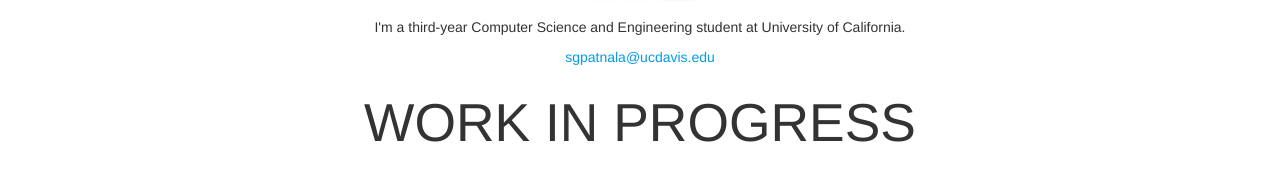
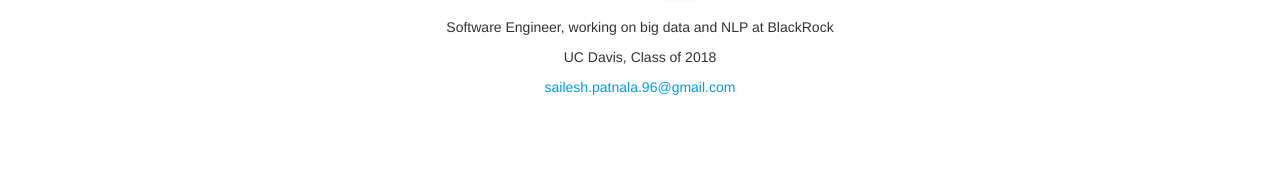
Before and after one commit to saileshpatnala/saileshpatnala.github.io, a plain HTML site: page index.html in a window 1280 px wide. Shown: the part 433-614 px from the top of the page. Drawn offline with nearby package versions, Linux system fonts and the light colour scheme.

Commit message:
Update index.html

```diff
--- a/index.html
+++ b/index.html
@@ -33,9 +33,9 @@
         </a>
       </div>
       <div class="center">
-        <p>I'm a third-year Computer Science and Engineering student at University of California.</p>
-        <a href="mailto:sgpatnala@ucdavis.edu">sgpatnala@ucdavis.edu</a>
-        <h2>WORK IN PROGRESS</h2>
+        <p>Software Engineer, working on big data and NLP at BlackRock</p>
+        <p>UC Davis, Class of 2018</p>
+        <a href="mailto:sailesh.patnala.96@gmail.com">sailesh.patnala.96@gmail.com</a>
       </div>
 
     </body>
```
